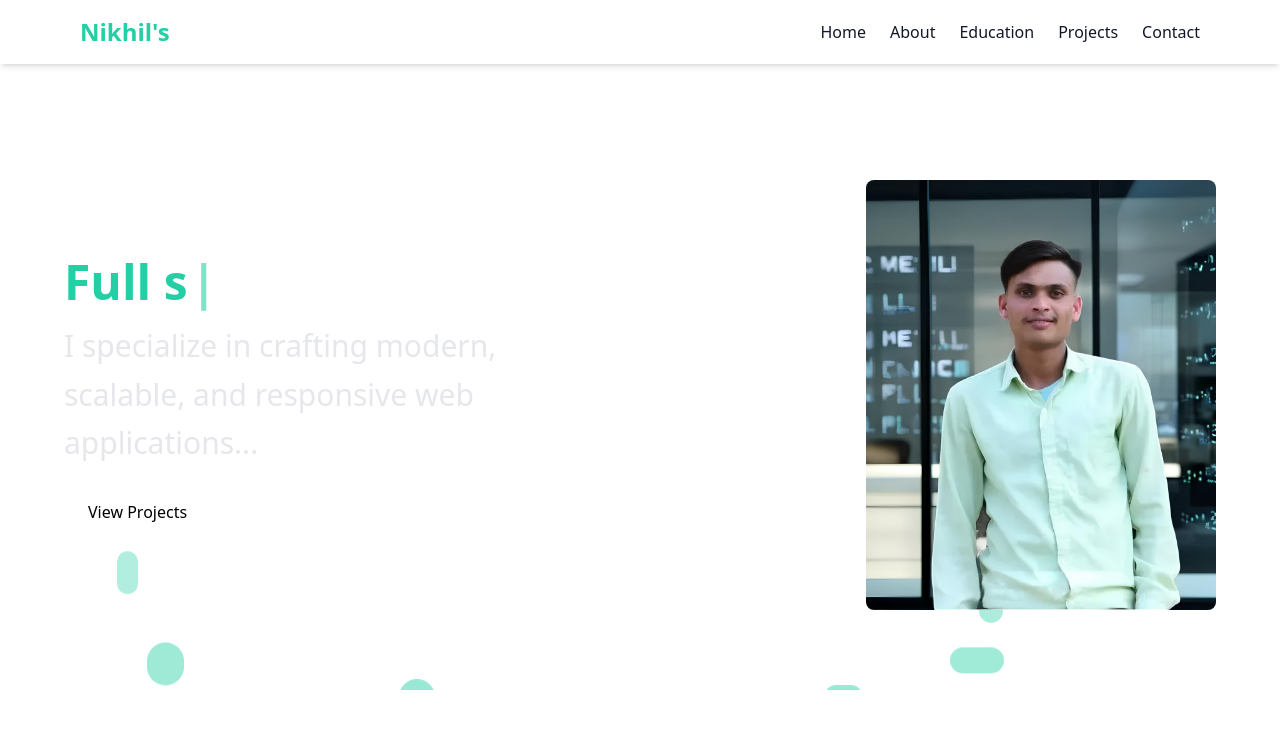
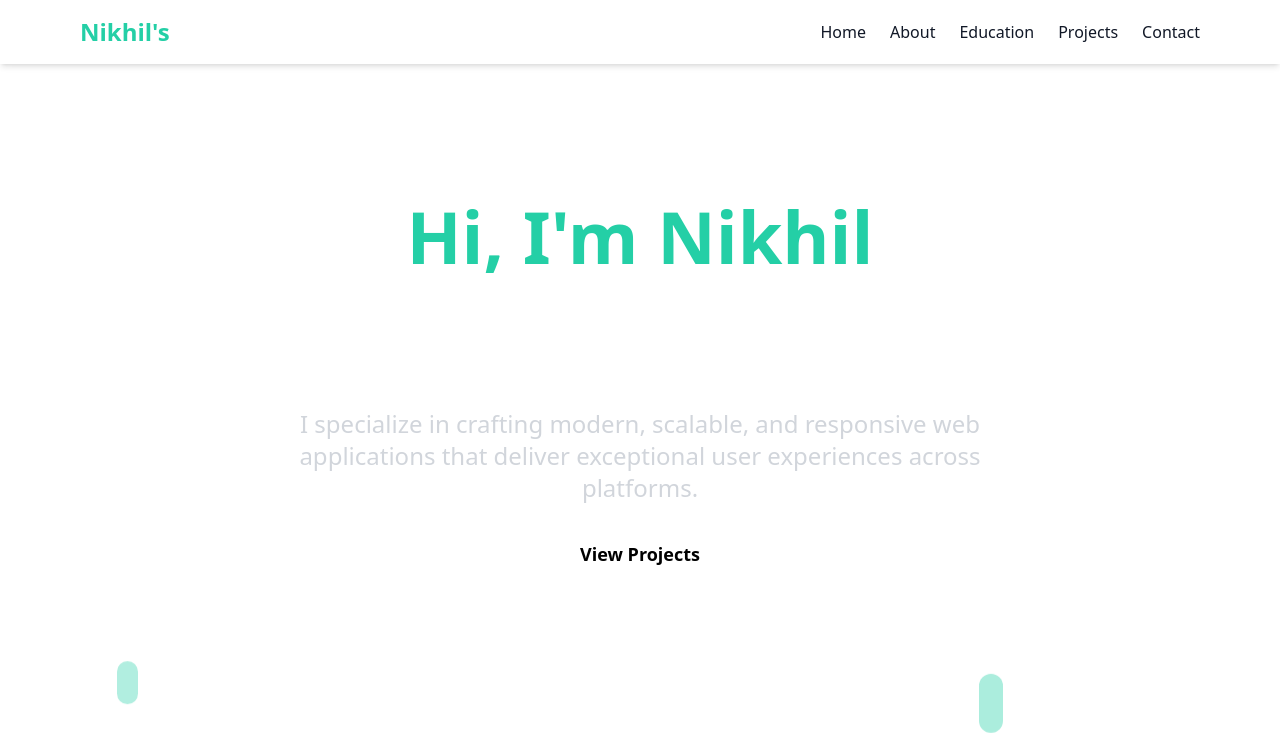
Before and after one commit to NikhilWaghade/Nikhil-s-Portfolio, a React (Vite) app: page / in a window 1280 px wide. Shown: the top 750 px of the page. Built offline with nearby package versions, Linux system fonts and the light colour scheme.

Commit message:
Update structure

```diff
--- a/package.json
+++ b/package.json
@@ -12,11 +12,13 @@
   "dependencies": {
     "@fortawesome/fontawesome-free": "^6.7.2",
     "emailjs-com": "^3.2.0",
-    "framer-motion": "^12.9.4",
+    "framer-motion": "^12.12.1",
+    "gsap": "^3.13.0",
     "lucide-react": "^0.511.0",
     "react": "^19.0.0",
     "react-dom": "^19.0.0",
     "react-icons": "^5.5.0",
+    "react-intersection-observer": "^9.16.0",
     "react-router-dom": "^7.5.3",
     "react-simple-typewriter": "^5.0.1",
     "typewriter-effect": "^2.22.0"
--- a/src/Pages/Home.jsx
+++ b/src/Pages/Home.jsx
@@ -2,7 +2,6 @@ import React, { useEffect, useState } from "react";
 import { motion } from "framer-motion";
 import { Typewriter } from 'react-simple-typewriter';
 
-import selfimg from '../assets/Nikhil_img (1).jpg';
 import About from './About';
 import Projects from './Projects';
 import Experience from './Experience';
@@ -30,8 +29,8 @@ const Home = ({ menuOpen }) => {
  <section
   id="hero"
   className={`relative px-4 bg-white dark:bg-gray-900 overflow-hidden transition-all duration-300 ${
-          menuOpen ? "pt-[280px]" : "pt-[120px] md:pt-[140px]"
-        } pb-20`}
+    menuOpen ? "pt-[280px]" : "pt-[160px] md:pt-[200px]"
+  } pb-32 min-h-screen`}
 >
   {/* Bubble Background */}
   <div className="bubble-container absolute top-0 left-0 w-full h-full overflow-hidden z-0 opacity-100">
@@ -50,23 +49,20 @@ const Home = ({ menuOpen }) => {
     ))}
   </div>
 
-        {/* Main Content */}
-        <div className="relative z-10 max-w-6xl mx-auto flex flex-col md:flex-row items-center justify-between gap-10 mt-10">
-          {/* Left */}
+  {/* Full-width Text Content */}
+  <div className="relative z-10 max-w-4xl mx-auto text-center">
     <motion.div
-            className="w-full md:w-1/2 text-center md:text-left"
-            initial={{ opacity: 0, x: -50 }}
-            animate={{ opacity: 1, x: 0 }}
+      initial={{ opacity: 0, y: 30 }}
+      animate={{ opacity: 1, y: 0 }}
       transition={{ duration: 0.8 }}
     >
-            <motion.h1
-              className="text-4xl md:text-5xl font-bold mb-4 animate-text-flash hover:text-[#24CFA6] transition-colors"
-              initial={{ opacity: 0, x: -50 }}
-              animate={{ opacity: 1, x: 0 }}
-              transition={{ duration: 0.8 }}
-            >
+      <h1 className="text-5xl md:text-7xl font-extrabold mb-4 text-white animate-text-flash hover:text-[#24CFA6] transition-colors">
+        Hi, I'm Nikhil
+      </h1>
+
+      <h2 className="text-3xl md:text-5xl font-bold text-white mb-2">
         <Typewriter
-                words={["Hi, I'm Nikhil", "Full stack developer"]}
+          words={["Full Stack Developer"]}
           loop={0}
           cursor
           cursorStyle="|"
@@ -74,36 +70,34 @@ const Home = ({ menuOpen }) => {
           deleteSpeed={50}
           delaySpeed={1500}
         />
-            </motion.h1>
+      </h2>
 
-            <p className="text-3xl text-gray-200 leading-relaxed max-w-2xl mx-auto md:mx-0">
-              I specialize in crafting modern, scalable, and responsive web applications...
+      <h2 className="text-2xl md:text-4xl font-semibold text-white mb-6">
+        <Typewriter
+          words={["Building Scalable Web Apps", "Delivering Modern UI/UX"]}
+          loop={0}
+          cursor
+          cursorStyle="|"
+          typeSpeed={100}
+          deleteSpeed={50}
+          delaySpeed={2000}
+        />
+      </h2>
+
+      <p className="text-xl md:text-2xl font-medium text-gray-300 leading-relaxed max-w-3xl mx-auto mb-6">
+        I specialize in crafting modern, scalable, and responsive web applications that deliver exceptional user experiences across platforms.
       </p>
 
       <a
         href="#projects"
-              className="mt-6 inline-block px-6 py-2 bg-white text-black rounded-lg hover:bg-gray-200 transition"
+        className="inline-block px-8 py-3 bg-white text-black text-lg font-semibold rounded-lg hover:bg-gray-200 transition duration-300"
       >
         View Projects
       </a>
     </motion.div>
-
-          {/* Right */}
-          <motion.div
-            className="w-full md:w-1/2 flex justify-center md:justify-end"
-            initial={{ opacity: 0 }}
-            animate={{ opacity: 1 }}
-            transition={{ duration: 1, delay: 0.5 }}
-          >
-            <img
-              src={selfimg}
-              alt="Developer"
-              className="decagon-img object-cover hover:scale-105 transition-transform duration-300 hover:shadow-xl hover:border-4 hover:border-[#24CFA6] rounded-lg"
-              style={{ width: "350px", height: "430px" }}
-            />
-          </motion.div>
   </div>
 </section>
+
 
       {/* Other sections included directly here */}
       <About />
```
Also changed, not shown: 1 other file (tests, documents, lock files or other folders). Lines whose indentation alone changed are shown as unchanged.
